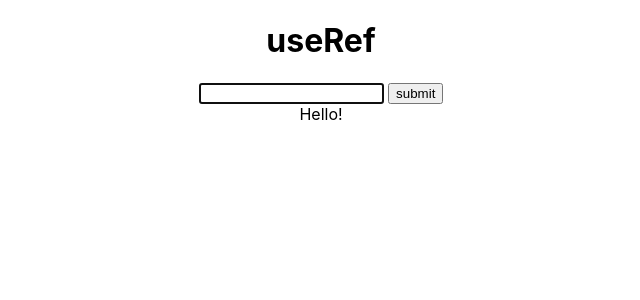
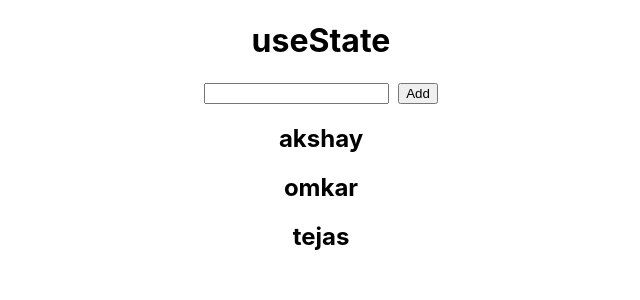
Before and after one commit to akshaypithadiya/react-design-patterns, a React (Create React App) app: page / in a window 1280 px wide. Shown: the top 300 px of the page, without its empty margins (319-959 px from the left). Built offline with nearby package versions, Linux system fonts and the light colour scheme.

Commit message:
useReducer basic done

```diff
--- a/src/App.js
+++ b/src/App.js
@@ -20,7 +20,10 @@ import React from "react";
 // import MultipleInputs from "./design-patterns/forms/MultipleInputs";
 
 // useRef
-import UseRefBasics from "./design-patterns/useRef/UseRefBasics";
+// import UseRefBasics from "./design-patterns/useRef/UseRefBasics";
+
+// useReducer
+import UseReducer from "./design-patterns/useReducer";
 
 import "./App.css";
 
@@ -28,27 +31,31 @@ const App = () => {
   return (
     <div className="App">
       {/*
-    //useState
+    // useState
     <UseStateBasic />
     <UseStateArray />
     <UseStateObject />
     <UseStateCounter />
 
-    //useEffect
+    // useEffect
     <UseEffectBasics />
     <UseEffectCleanUp />
     <UseEffectFetchData />
 
-    //conditional-rendering
+    // conditional-rendering
     <MultipleReturns />
     <ShortCircuit />
     <ShowHide />
 
-    //forms
+    // forms
     <ControlledInputs />
     <MultipleInputs />
+
+    // useRef
+    <UseRefBasics />
     */}
-      <UseRefBasics />
+
+      <UseReducer />
     </div>
   );
 };
--- /dev/null
+++ b/src/design-patterns/useReducer/Modal.js
@@ -0,0 +1,15 @@
+import React from "react";
+
+const Modal = () => {
+  const style = {
+    border: "1px solid black",
+    borderRadius: "4px",
+    padding: "6px",
+    maxWidth: " 200px",
+    margin: "auto",
+    marginBottom: "10px",
+  };
+  return <h3 style={style}>modal</h3>;
+};
+
+export default Modal;
--- /dev/null
+++ b/src/design-patterns/useReducer/index.js
@@ -0,0 +1,43 @@
+import React, { useState } from "react";
+import Modal from "./Modal";
+import { data } from "../../data";
+import { prettyDOM } from "@testing-library/react";
+
+const Index = () => {
+  const [name, setName] = useState("");
+  const [people, setPeople] = useState(data);
+  const [showModal, setShowModal] = useState(false);
+
+  const handleSubmit = (e) => {
+    e.preventDefault();
+
+    if (name) {
+      setShowModal(true);
+      setPeople([...people, { id: new Date().getTime().toString(), name }]);
+      setName("");
+    } else {
+      setShowModal(true);
+    }
+  };
+
+  return (
+    <>
+      <h1>useState</h1>
+      {showModal && <Modal />}
+      <form onSubmit={handleSubmit}>
+        <input
+          type="text"
+          value={name}
+          onChange={(e) => setName(e.target.value)}
+        />{" "}
+        &nbsp;
+        <button type="submit">Add</button>
+      </form>
+      {people.map((person) => {
+        return <h2 key={person.id}>{person.name}</h2>;
+      })}
+    </>
+  );
+};
+
+export default Index;
```
